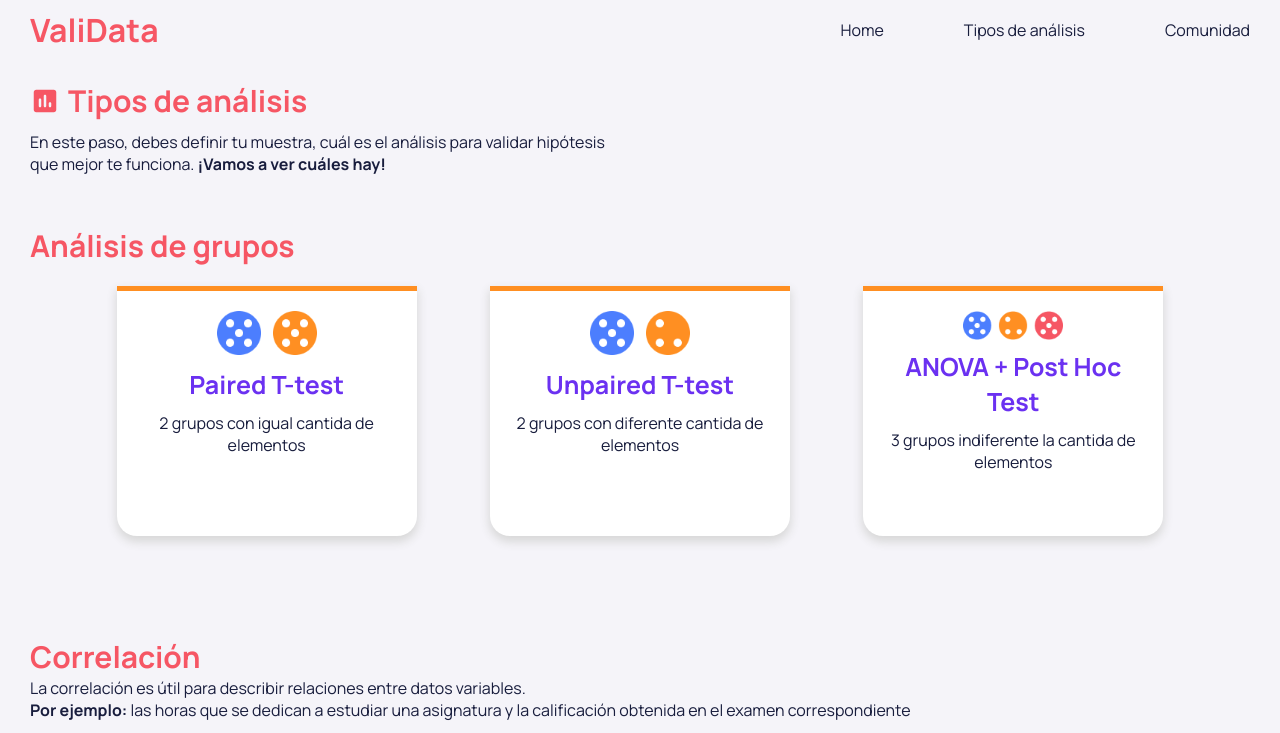
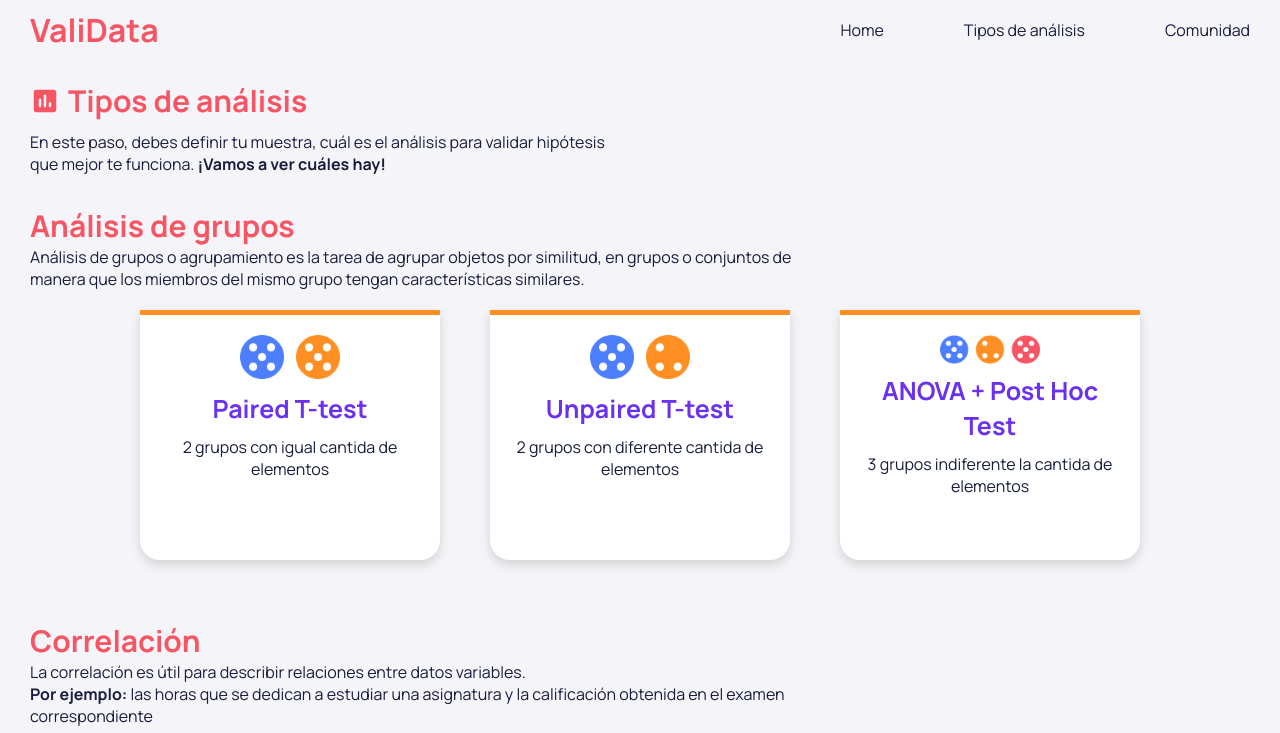
Before and after one commit to nataliaortizvi/pdg, a Vue app: page /analisis in a window 1280 px wide. Shown: the top 733 px of the page. Built offline with nearby package versions, Linux system fonts and the light colour scheme.

Commit message:
get pull

```diff
--- a/src/views/AnalysisView.vue
+++ b/src/views/AnalysisView.vue
@@ -50,6 +50,7 @@ export default {
 
     <div class="groupAnalisis">
       <h2 class="titlesStyle --pink">Análisis de grupos</h2>
+      <p>Análisis de grupos o agrupamiento es la tarea de agrupar objetos por similitud, en grupos o conjuntos de manera que los miembros del mismo grupo tengan características similares.</p>
       <div class="cardSection">
         <CardAnalisisSmall
         :tiposAnalisis="this.currentAnalisis.grupoDeAnalisis"
@@ -100,12 +101,21 @@ export default {
   }
 
   .groupAnalisis {
-    margin: 50px 0px;
+    margin: 30px 0px;
+    display: flex;
+    flex-direction: column;
+
+    h2 {
+    }
+    p {
+      width: 800px;
+    }
 
     .cardSection {
       display: flex;
       flex-direction: row;
-      justify-content: space-around;
+      justify-content: center;
+      gap:50px;
       padding: 0px 50px;
     }
   }
```
